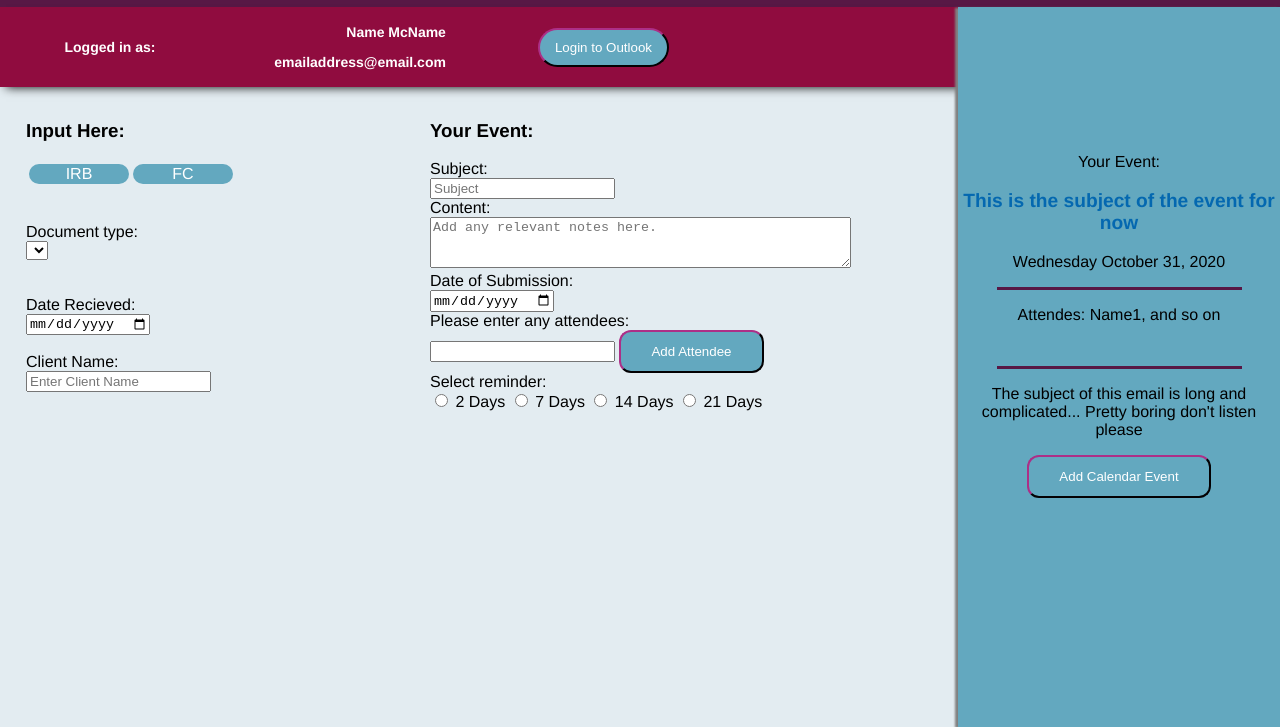
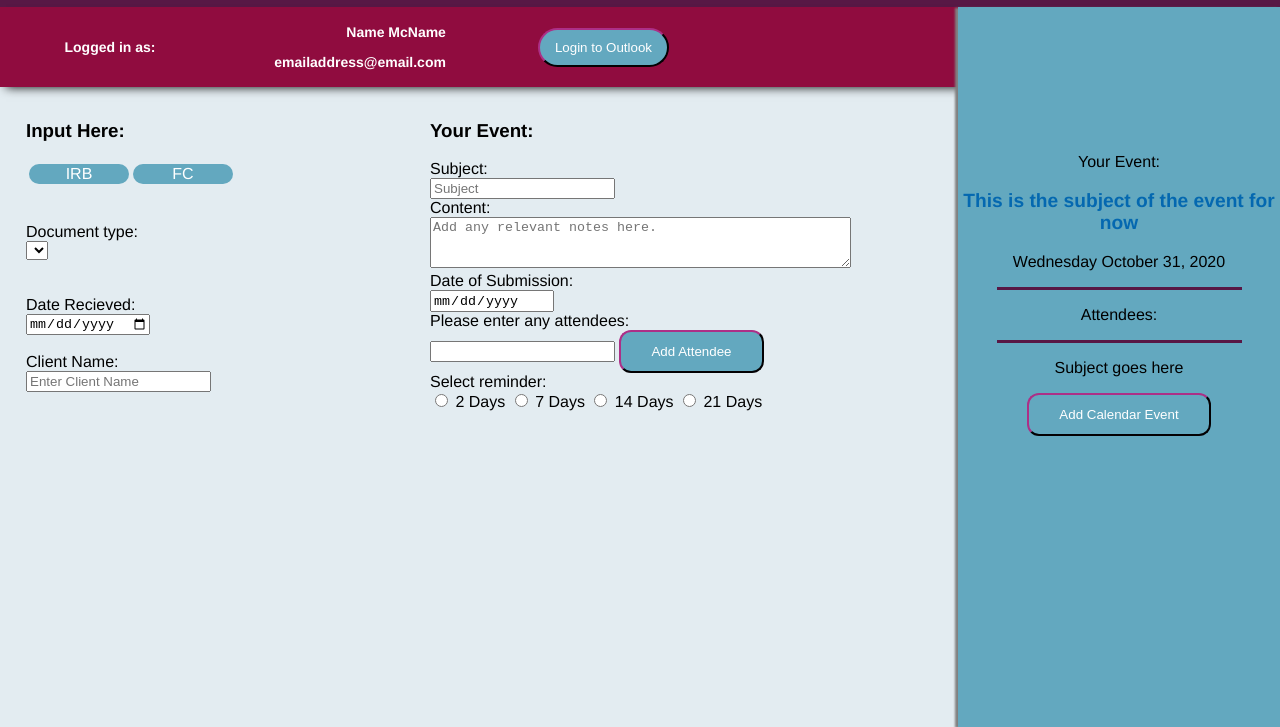
Before and after one commit to rrokhit/rrokhit.github.io, a plain HTML site: page src/index.html in a window 1280 px wide. Shown: the part 73-800 px from the top of the page. Drawn offline with nearby package versions, Linux system fonts and the light colour scheme; a script that the page names is missing.

Commit message:
Update index.html

```diff
--- a/src/index.html
+++ b/src/index.html
@@ -140,7 +140,7 @@
                 <!-- due date -->
                 <label for="due-date">Date of Submission: </label>
                 <br />
-                <input type="date" id="due-date" />
+                <input type="date" id="due-date" readonly/>
                 <br />
                 <!-- attendees -->
                 <label for="atendees-search">Please enter any attendees: </label>
@@ -205,13 +205,11 @@
             <p class="date-and-time" id="sidebar-date">Wednesday October 31, 2020</p>
             <hr />
             <div id="sidebar-attendees">
-            <p class="attendees-final">Attendes: Name1, and so on</p>
-            <br>
+            <p class="attendees-final">Attendees: </p>
             </div>
             <hr />
             <p class="subject-final" id="sidebar-content">
-              The subject of this email is long and complicated... Pretty boring
-              don't listen please
+              Subject goes here
             </p>
             <button
               class="button"
```
